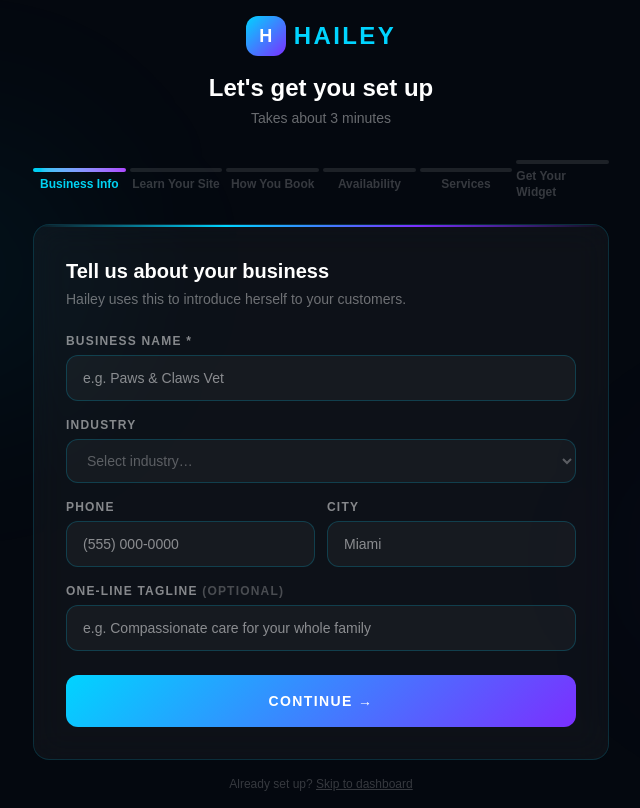
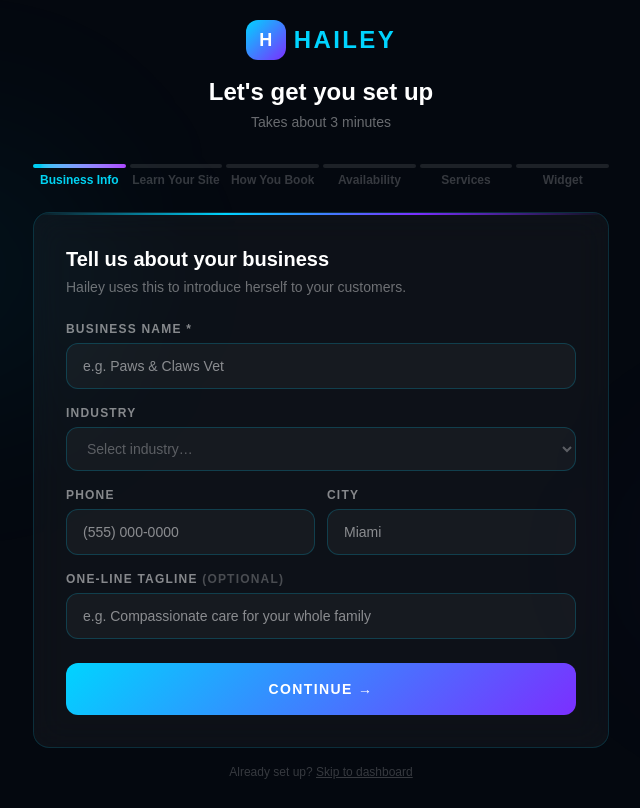
Before and after one commit to tkg375/hailey, a Next.js app: page /onboarding in a window 1280 px wide. Shown: the whole page, without its empty margins (319-959 px from the left). Built offline with nearby package versions, Linux system fonts and the light colour scheme.

Commit message:
Fix onboarding step indicator layout for 6 steps
Co-Authored-By: Claude Sonnet 4.6 <noreply@anthropic.com>

```diff
--- a/app/onboarding/page.tsx
+++ b/app/onboarding/page.tsx
@@ -2,7 +2,7 @@
 import { useState, useCallback } from "react";
 import { useRouter } from "next/navigation";
 
-const STEPS = ["Business Info", "Learn Your Site", "How You Book", "Availability", "Services", "Get Your Widget"];
+const STEPS = ["Business Info", "Learn Your Site", "How You Book", "Availability", "Services", "Widget"];
 const BOOKING_SYSTEMS = ["Custom / My own system", "Acuity Scheduling", "Jane App", "Square Appointments", "Calendly", "Mindbody", "Vagaro", "boulevard", "Other"];
 const DAYS = ["Sunday","Monday","Tuesday","Wednesday","Thursday","Friday","Saturday"];
 const DEFAULT_SCHEDULE = DAYS.map((_, i) => ({
@@ -181,7 +181,7 @@ export default function OnboardingPage() {
           {STEPS.map((label, i) => (
             <div key={i} className="flex-1 flex flex-col items-center gap-1">
               <div className={`h-1 w-full rounded-full transition-all duration-500 ${i <= step ? "bg-gradient-to-r from-cyan-400 to-purple-500" : "bg-white/10"}`} />
-              <span className={`text-xs font-semibold hidden sm:block transition-colors ${i === step ? "text-cyan-400" : i < step ? "text-white/40" : "text-white/20"}`}>{label}</span>
+              <span className={`text-xs font-semibold hidden md:block transition-colors truncate max-w-full text-center ${i === step ? "text-cyan-400" : i < step ? "text-white/40" : "text-white/20"}`}>{label}</span>
             </div>
           ))}
         </div>
```
